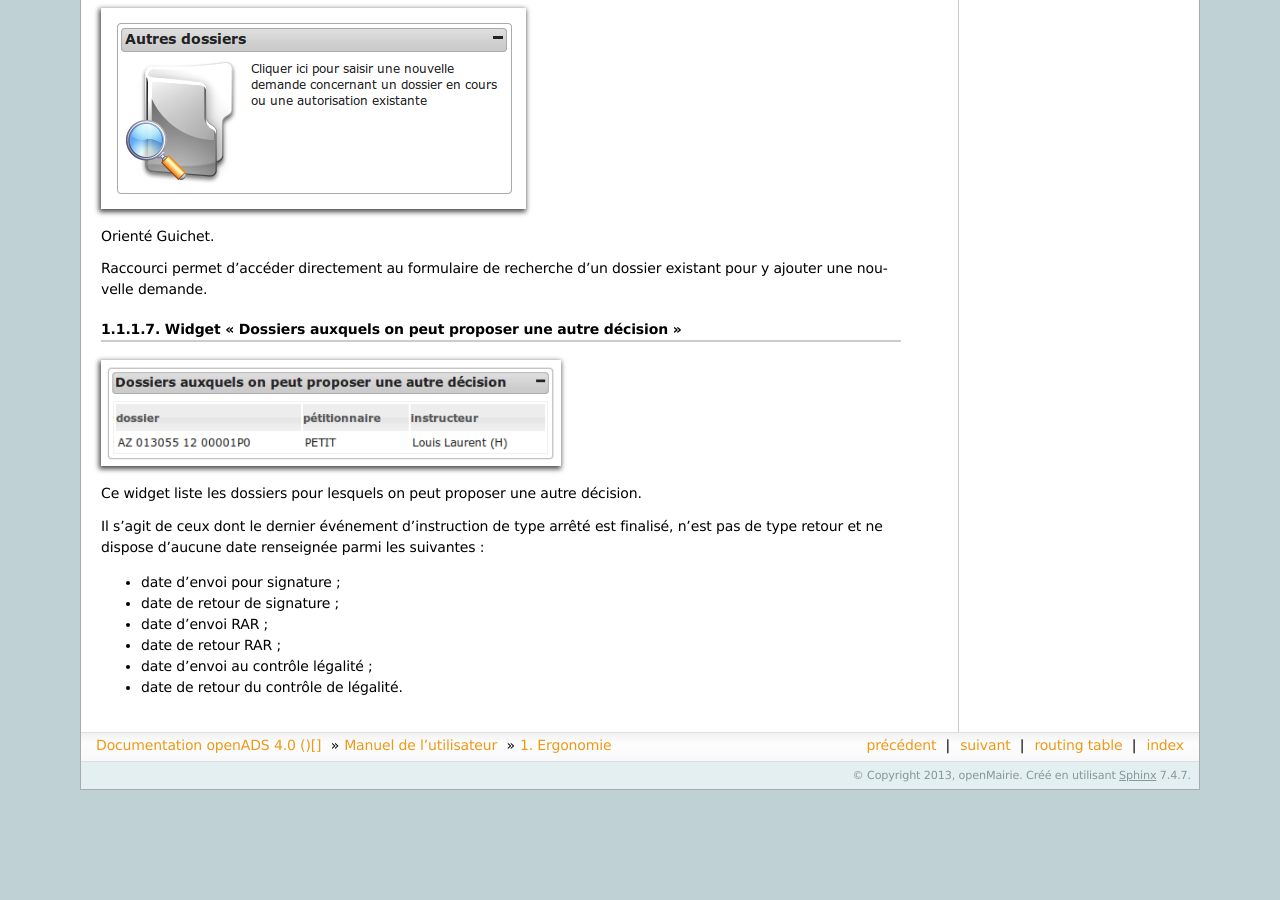
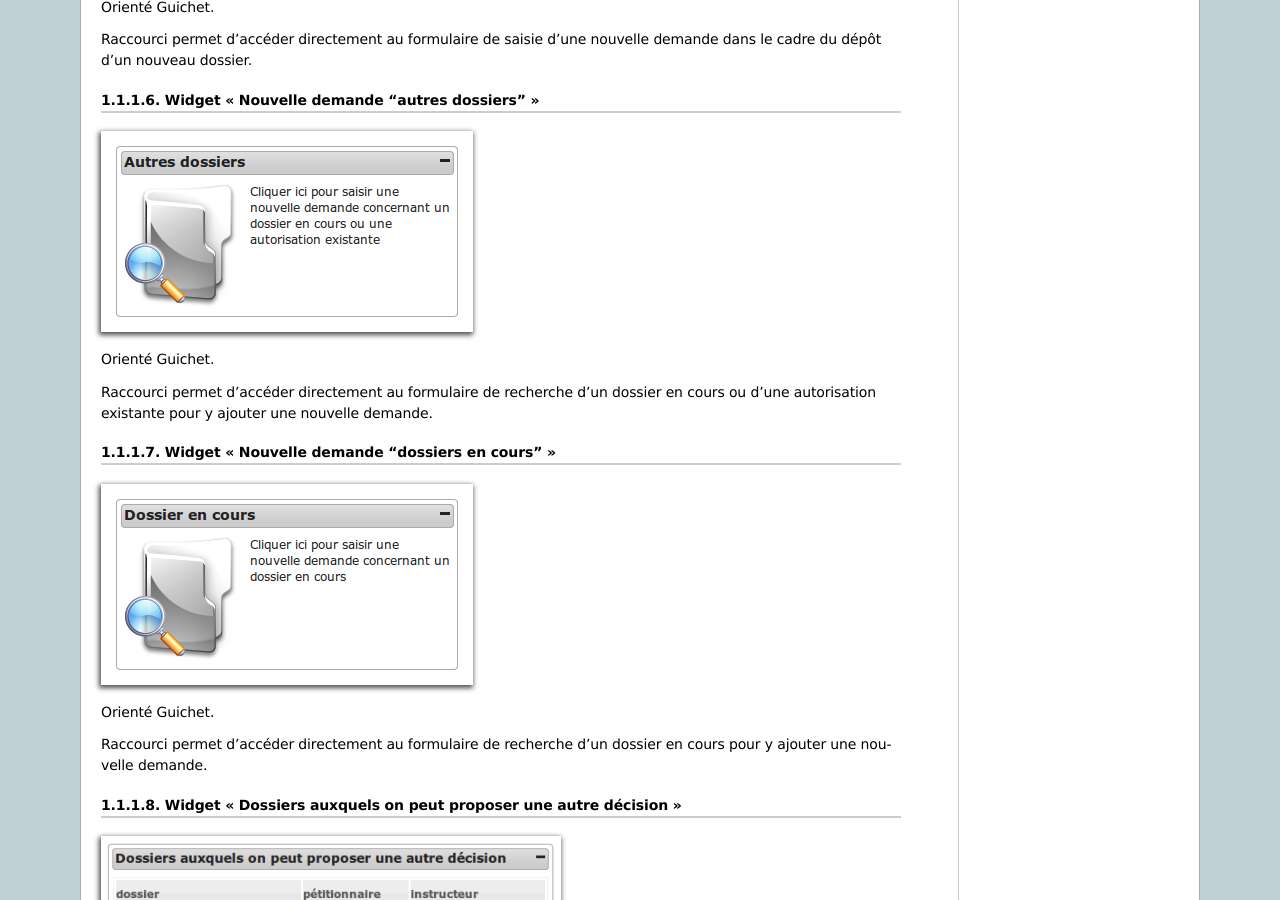
Before and after one commit to mpavaux/openads-documentation, a Sphinx documentation site: the page built from source/manuel_utilisateur/ergonomie/index.rst, in a window 1280 px wide and 900 px high, scrolled down 3501 px. Built offline with Sphinx 7.4.7, drawn with Linux system fonts in a browser that asks for light colours; before the commit the page ends 4291 px from its top, so only the background shows below that; some of the changed text lies outside the part shown.

Commit message:
* Mise à jour du script de génération des captures (taille de la fenêtre fixée). * Ajout de la documentation du widget "Nouvelle demande 'dossier en cours'".

```diff
--- a/source/manuel_utilisateur/ergonomie/index.rst
+++ b/source/manuel_utilisateur/ergonomie/index.rst
@@ -129,7 +129,19 @@
 
 Orienté Guichet.
 
-Raccourci permet d'accéder directement au formulaire de recherche d'un dossier existant pour y ajouter une nouvelle demande.
+Raccourci permet d'accéder directement au formulaire de recherche d'un dossier en cours ou d'une autorisation existante pour y ajouter une nouvelle demande.
+
+
+.. _widget_nouvelle_demande_dossier_encours:
+
+Widget "Nouvelle demande 'dossiers en cours'"
+#############################################
+
+.. image:: widget_nouvelle_demande_dossier_encours.png
+
+Orienté Guichet.
+
+Raccourci permet d'accéder directement au formulaire de recherche d'un dossier en cours pour y ajouter une nouvelle demande.
 
 
 .. _widget_dossiers_evenement_retour_finalise:
```
Also changed, not shown: source/manuel_utilisateur/ergonomie/tableau-de-bord-exemple.png, source/manuel_utilisateur/ergonomie/widget_consultation_retours.png, source/manuel_utilisateur/ergonomie/widget_dossiers_limites.png, source/manuel_utilisateur/ergonomie/widget_messages_retours.png, source/manuel_utilisateur/ergonomie/widget_nouvelle_demande_autre_dossier.png, source/manuel_utilisateur/ergonomie/widget_nouvelle_demande_dossier_encours.png (added), source/manuel_utilisateur/ergonomie/widget_nouvelle_demande_nouveau_dossier.png, source/manuel_utilisateur/ergonomie/widget_recherche_dossier.png.
